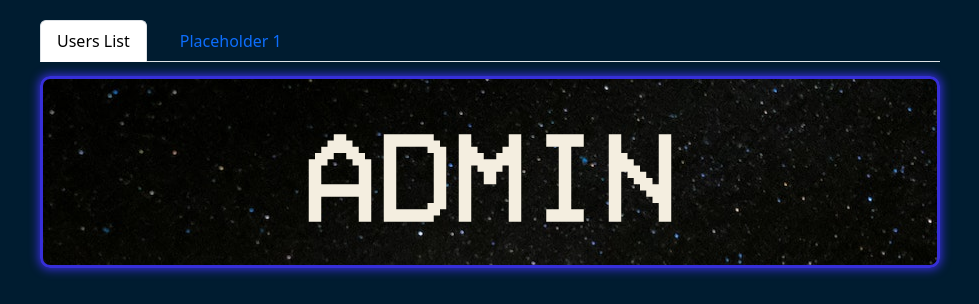
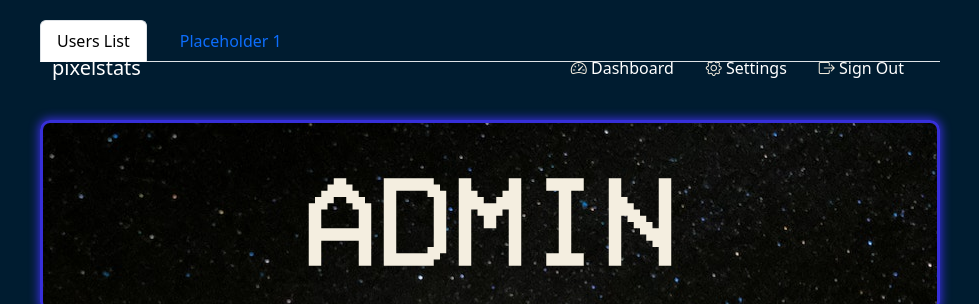
Before and after one commit to tysonlmao/pixelstats, a PHP site: page /admin/index.php in a window 1280 px wide. Shown: the top 304 px of the page, without its empty margins (150-1129 px from the left). Run offline with PHP 8.4, Linux system fonts and the light colour scheme; the visitor is signed in with stand-in values (Sample User, id 1); data that the repository does not hold is empty.

Commit message:
changes to header

```diff
--- a/register.php
+++ b/register.php
@@ -13,7 +13,7 @@
 
 </head>
 
-<body>
+<body class="content">
     <?php include "./templates/header.php" ?>
     <header class="box signup-header">
         <div class="container text-center">
--- a/templates/header.php
+++ b/templates/header.php
@@ -24,12 +24,25 @@ if (isset($_SESSION['userId'])) {
     ?>
         <?php if (isset($_SESSION['userId'])) : // User is logged in
         ?>
-            <a href="/dashboard.php" class="nav-link"><i class="bi bi-speedometer2"></i> Dashboard</a>
-            <a href="/settings.php" class="nav-link"><i class="bi bi-gear"></i> Settings</a>
-            <a href="/logout.php" class="nav-link"><i class="bi bi-box-arrow-right"></i> Sign Out</a>
-            <?php if (isset($_SESSION['userUsername'])) : ?>
-                <p class="nav-text">Howdy, <?php echo $_SESSION['userUsername']; ?></p>
-            <?php endif; ?>
+            <nav class="navbar navbar-expand-lg content">
+                <div class="container-fluid">
+                    <a class="navbar-brand text-white" href="/index.php">pixelstats</a>
+                    <ul class="navbar-nav">
+                    </ul>
+                    <ul class="navbar-nav ml-auto">
+                        <li class="nav-item">
+                            <a href="/dashboard.php" class="nav-link text-white"><i class="bi bi-speedometer2"></i> Dashboard</a>
+                        </li>
+                        <li class="nav-item">
+                            <a href="/settings.php" class="nav-link text-white"><i class="bi bi-gear"></i> Settings</a>
+                        </li>
+                        <li class="nav-item">
+                            <a href="/logout.php" class="nav-link text-white"><i class="bi bi-box-arrow-right"></i> Sign Out</a>
+                        </li>
+                    </ul>
+                </div>
+            </nav>
+
         <?php else : // User is not logged in, show login and register
         ?>
             <nav class="navbar navbar-expand-lg content">
@@ -39,14 +52,12 @@ if (isset($_SESSION['userId'])) {
                     </ul>
                     <ul class="navbar-nav ml-auto">
                         <li class="nav-item">
-                            <a class="btn text-white" href="/login.php">Login</a>
+                            <a class="btn btn-outline-primary" href="/login.php">Login</a>
                         </li>
                     </ul>
                 </div>
             </nav>
         <?php endif; ?>
-
-
     <?php endif; ?>
 </div>
 </div>
```
